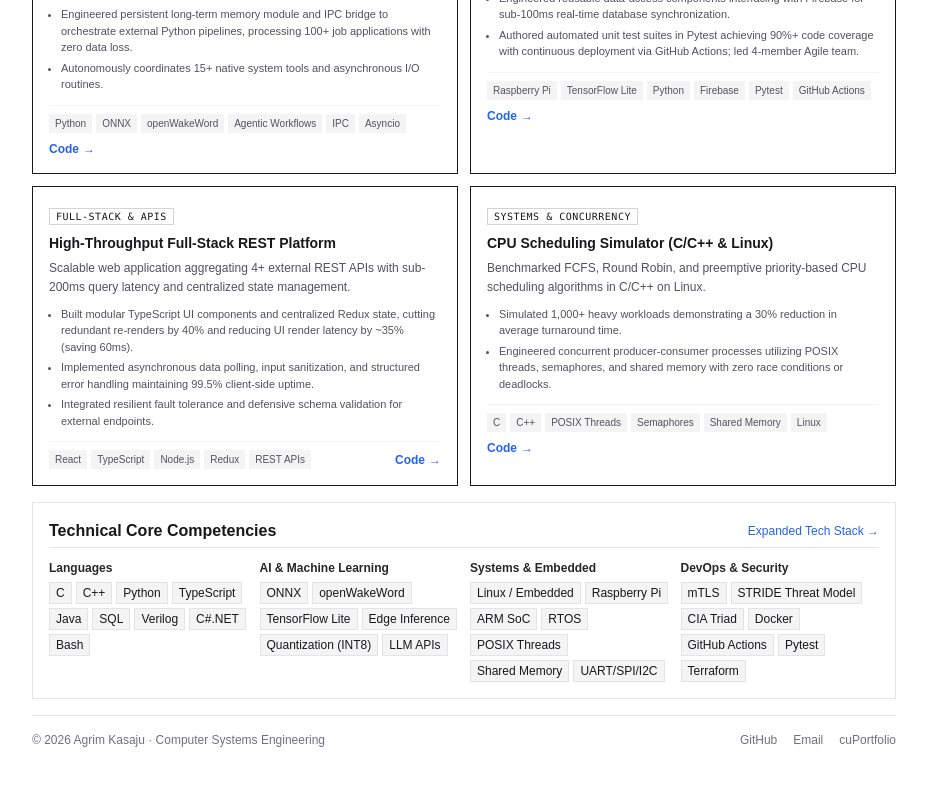
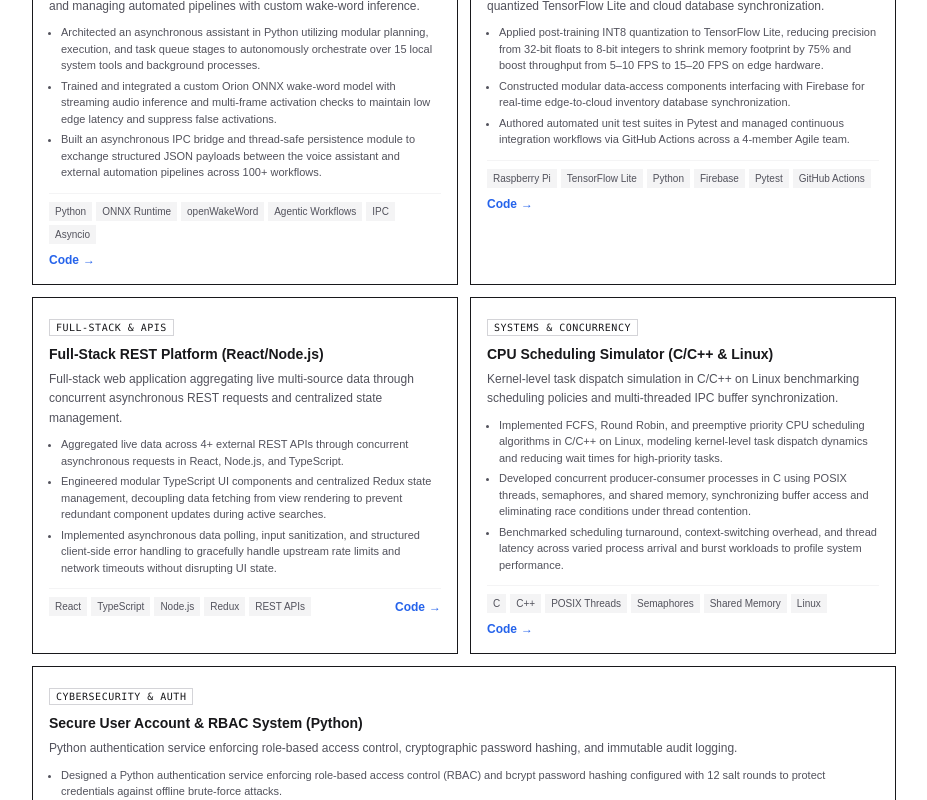
Before and after one commit to agrimkasaju/portfolio, a React (Vite) app: page / in a window 1280 px wide. Shown: the part 1060-1860 px from the top of the page, without its empty margins (169-1096 px from the left). Built offline with nearby package versions, Linux system fonts and the light colour scheme; a web font is replaced by a local one.

Commit message:
Align portfolio storytelling, metrics, and skills with Master Profile

```diff
--- a/src/Markup.jsx
+++ b/src/Markup.jsx
@@ -8,13 +8,13 @@ const projectsData = [
     tag: 'AI & Agentic Systems',
     time: 'Jun 2026 – Present',
     github: 'https://github.com/agrimkasaju/Anubis',
-    description: 'Voice-activated autonomous AI assistant built in Python utilizing agentic workflows (Planner, Executor, Task Queue) with sub-800ms tool execution.',
+    description: 'Asynchronous voice-activated assistant orchestrating native system tools and managing automated pipelines with custom wake-word inference.',
     metrics: [
-      'Trained and integrated custom Orion ONNX wake-word model with real-time audio inference (<150ms latency) and multi-frame checks, reaching 98%+ accuracy and cutting false triggers by 85%.',
-      'Engineered persistent long-term memory module and IPC bridge to orchestrate external Python pipelines, processing 100+ job applications with zero data loss.',
-      'Autonomously coordinates 15+ native system tools and asynchronous I/O routines.'
+      'Architected an asynchronous assistant in Python utilizing modular planning, execution, and task queue stages to autonomously orchestrate over 15 local system tools and background processes.',
+      'Trained and integrated a custom Orion ONNX wake-word model with streaming audio inference and multi-frame activation checks to maintain low edge latency and suppress false activations.',
+      'Built an asynchronous IPC bridge and thread-safe persistence module to exchange structured JSON payloads between the voice assistant and external automation pipelines across 100+ workflows.'
     ],
-    tech: ['Python', 'ONNX', 'openWakeWord', 'Agentic Workflows', 'IPC', 'Asyncio']
+    tech: ['Python', 'ONNX Runtime', 'openWakeWord', 'Agentic Workflows', 'IPC', 'Asyncio']
   },
   {
     id: 'smartInventory',
@@ -23,26 +23,26 @@ const projectsData = [
     tag: 'Embedded & Edge AI',
     time: 'Jan 2025 – Apr 2025',
     github: 'https://github.com/agrimkasaju/Smart-Inventory-System',
-    description: 'Real-time object-detection inference pipeline on Raspberry Pi hardware using INT8 quantized TensorFlow Lite and low-latency cloud synchronization.',
+    description: 'Edge object-detection pipeline on Raspberry Pi hardware using INT8 quantized TensorFlow Lite and cloud database synchronization.',
     metrics: [
-      'Applied INT8 quantization cutting model size by 75% (16MB to 4MB) and quadrupling inference speed from 3 FPS to 12+ FPS on ARM SoC.',
-      'Engineered reusable data-access components interfacing with Firebase for sub-100ms real-time database synchronization.',
-      'Authored automated unit test suites in Pytest achieving 90%+ code coverage with continuous deployment via GitHub Actions; led 4-member Agile team.'
+      'Applied post-training INT8 quantization to TensorFlow Lite, reducing precision from 32-bit floats to 8-bit integers to shrink memory footprint by 75% and boost throughput from 5–10 FPS to 15–20 FPS on edge hardware.',
+      'Constructed modular data-access components interfacing with Firebase for real-time edge-to-cloud inventory database synchronization.',
+      'Authored automated unit test suites in Pytest and managed continuous integration workflows via GitHub Actions across a 4-member Agile team.'
     ],
     tech: ['Raspberry Pi', 'TensorFlow Lite', 'Python', 'Firebase', 'Pytest', 'GitHub Actions']
   },
   {
     id: 'apiSearch',
-    title: 'High-Throughput Full-Stack REST Platform',
+    title: 'Full-Stack REST Platform (React/Node.js)',
     shortTitle: 'API Search Platform',
     tag: 'Full-Stack & APIs',
     time: 'Sept 2025 – Dec 2025',
     github: 'https://github.com/agrimkasaju/API_search',
-    description: 'Scalable web application aggregating 4+ external REST APIs with sub-200ms query latency and centralized state management.',
+    description: 'Full-stack web application aggregating live multi-source data through concurrent asynchronous REST requests and centralized state management.',
     metrics: [
-      'Built modular TypeScript UI components and centralized Redux state, cutting redundant re-renders by 40% and reducing UI render latency by ~35% (saving 60ms).',
-      'Implemented asynchronous data polling, input sanitization, and structured error handling maintaining 99.5% client-side uptime.',
-      'Integrated resilient fault tolerance and defensive schema validation for external endpoints.'
+      'Aggregated live data across 4+ external REST APIs through concurrent asynchronous requests in React, Node.js, and TypeScript.',
+      'Engineered modular TypeScript UI components and centralized Redux state management, decoupling data fetching from view rendering to prevent redundant component updates during active searches.',
+      'Implemented asynchronous data polling, input sanitization, and structured client-side error handling to gracefully handle upstream rate limits and network timeouts without disrupting UI state.'
     ],
     tech: ['React', 'TypeScript', 'Node.js', 'Redux', 'REST APIs']
   },
@@ -53,12 +53,28 @@ const projectsData = [
     tag: 'Systems & Concurrency',
     time: 'Sep 2024 – Dec 2024',
     github: 'https://github.com/agrimkasaju/Scheduler-Algorithm',
-    description: 'Benchmarked FCFS, Round Robin, and preemptive priority-based CPU scheduling algorithms in C/C++ on Linux.',
+    description: 'Kernel-level task dispatch simulation in C/C++ on Linux benchmarking scheduling policies and multi-threaded IPC buffer synchronization.',
     metrics: [
-      'Simulated 1,000+ heavy workloads demonstrating a 30% reduction in average turnaround time.',
-      'Engineered concurrent producer-consumer processes utilizing POSIX threads, semaphores, and shared memory with zero race conditions or deadlocks.'
+      'Implemented FCFS, Round Robin, and preemptive priority CPU scheduling algorithms in C/C++ on Linux, modeling kernel-level task dispatch dynamics and reducing wait times for high-priority tasks.',
+      'Developed concurrent producer-consumer processes in C using POSIX threads, semaphores, and shared memory, synchronizing buffer access and eliminating race conditions under thread contention.',
+      'Benchmarked scheduling turnaround, context-switching overhead, and thread latency across varied process arrival and burst workloads to profile system performance.'
     ],
     tech: ['C', 'C++', 'POSIX Threads', 'Semaphores', 'Shared Memory', 'Linux']
+  },
+  {
+    id: 'authSecurity',
+    title: 'Secure User Account & RBAC System (Python)',
+    shortTitle: 'RBAC Auth & Audit System',
+    tag: 'Cybersecurity & Auth',
+    time: 'Jan 2025 – Apr 2025',
+    github: 'https://github.com/agrimkasaju/bcrypt_password_hashing',
+    description: 'Python authentication service enforcing role-based access control, cryptographic password hashing, and immutable audit logging.',
+    metrics: [
+      'Designed a Python authentication service enforcing role-based access control (RBAC) and bcrypt password hashing configured with 12 salt rounds to protect credentials against offline brute-force attacks.',
+      'Implemented append-only JSON Lines audit logging to record timestamps, user identities, and authorization decisions, maintaining an immutable history of authentication events.',
+      'Performed STRIDE threat modeling and enforced defense-in-depth controls including least privilege policies and session expiration limits, validating mitigations with automated Pytest suites.'
+    ],
+    tech: ['Python', 'Bcrypt', 'RBAC', 'JSON Lines', 'STRIDE Threat Modeling', 'Pytest']
   }
 ]
 
@@ -190,13 +206,13 @@ const Markup = ({
               I am a fourth-year <strong>Computer Systems Engineering</strong> student at Carleton University (Dean's Honour List, GPA 3.33/4.0) with hands-on production experience in Linux systems software, automated CI verification pipelines, and edge AI deployment.
             </p>
             <p className="text-xs sm:text-sm leading-relaxed mb-3 text-zinc-700 dark:text-zinc-300">
-              Currently working as a <strong>Software Developer (Co-op) at Lumentum</strong>, I validate Linux-based system software via automated regression suites (reducing manual test cycle duration by 35%), build automated Python and CI pipelines across 10+ target configurations, troubleshoot mTLS/network security across distributed endpoints, and develop C# prototype inventory synchronization tooling.
+              Currently working as a <strong>Software Developer (Co-op) at Lumentum</strong>, I validate Linux system software by automating test harness execution and diagnostic log parsing (reducing manual regression duration by 35%), construct automated verification pipelines in Python and Bash across 10+ target Linux configurations, implement bidirectional X.509 certificate validation and mTLS handshakes between daemons and client endpoints, and develop C# filesystem event-monitoring services coordinating with Go backend pipelines to isolate snapshot state and reduce storage overhead by 88%.
             </p>
             <p className="text-xs sm:text-sm leading-relaxed mb-3 text-zinc-700 dark:text-zinc-300">
-              On the engineering front, I specialize in building high-throughput and low-latency systems. My applied work spans autonomous agentic orchestration (<a href="https://github.com/agrimkasaju/Anubis" className="font-semibold underline" style={{ color: 'var(--accent-color)' }}>Anubis</a> with custom Orion ONNX wake-word detection under 150ms), embedded INT8 quantized TensorFlow Lite inference on Raspberry Pi (<a href="https://github.com/agrimkasaju/Smart-Inventory-System" className="font-semibold underline" style={{ color: 'var(--accent-color)' }}>Smart Inventory</a>, 4x FPS speedup), and POSIX concurrent CPU scheduling in C/C++.
+              On the engineering front, I specialize in building high-throughput and low-latency systems. My applied work spans autonomous agentic orchestration (<a href="https://github.com/agrimkasaju/Anubis" className="font-semibold underline" style={{ color: 'var(--accent-color)' }}>Anubis</a> with streaming Orion ONNX wake-word detection), embedded INT8 quantized TensorFlow Lite inference on Raspberry Pi (<a href="https://github.com/agrimkasaju/Smart-Inventory-System" className="font-semibold underline" style={{ color: 'var(--accent-color)' }}>Smart Inventory</a>, reducing precision from 32-bit floats to 8-bit integers to shrink memory by 75% and boost throughput to 15–20 FPS), role-based cryptographic authentication (<a href="https://github.com/agrimkasaju/bcrypt_password_hashing" className="font-semibold underline" style={{ color: 'var(--accent-color)' }}>RBAC Auth</a> with bcrypt 12 salt rounds and immutable JSON Lines audit logs), and POSIX concurrent CPU scheduling in C/C++.
             </p>
             <p className="text-xs sm:text-sm leading-relaxed text-zinc-700 dark:text-zinc-300">
-              I prioritize clean architectures, rigorous automated test suites (Pytest 90%+ code coverage), and dependable low-level execution that survives hostile edge environments and high contention.
+              I prioritize clean architectures, deterministic hardware benchmarks, and dependable low-level execution that survives hostile edge environments and high thread contention.
             </p>
           </div>
         </article>
@@ -212,7 +228,7 @@ const Markup = ({
                 <p className="text-xs font-bold text-zinc-900 dark:text-zinc-100">Software Developer (Co-op)</p>
                 <p className="text-[11px] text-zinc-500">Lumentum · Ottawa, ON <span className="float-right font-mono">May 2026 – Present</span></p>
                 <p className="text-[11px] text-zinc-600 dark:text-zinc-400 mt-1 leading-normal">
-                  Linux system software validation, automated CI pipelines across 10+ configurations, mTLS security troubleshooting, C# prototype sync tools.
+                  Automated Linux validation across 10+ configurations (-35% test duration), bidirectional X.509 mTLS daemon authentication, and C#/Go event services cutting snapshot storage overhead by 88%.
                 </p>
               </div>
               <div className="border-l-2 border-zinc-300 dark:border-zinc-700 pl-3">
@@ -255,13 +271,13 @@ const Markup = ({
         </div>
 
         <div className="grid grid-cols-1 md:grid-cols-2 gap-3">
-          {projectsData.map((proj) => {
+          {projectsData.map((proj, idx) => {
               const isSelected = activeThemeId === proj.id
               return (
                 <article
                   key={proj.id}
                   onClick={() => selectProjectTheme(proj.id)}
-                  className="p-4 bg-white dark:bg-zinc-900 border transition-all duration-300 cursor-pointer relative group hover:-translate-y-0.5"
+                  className={`p-4 bg-white dark:bg-zinc-900 border transition-all duration-300 cursor-pointer relative group hover:-translate-y-0.5 ${idx === 4 ? 'md:col-span-2' : ''}`}
                   style={{
                     borderColor: isSelected ? 'var(--accent-color)' : undefined,
                     boxShadow: isSelected ? '0 0 16px var(--accent-glow)' : undefined
@@ -336,7 +352,7 @@ const Markup = ({
           <div>
             <h3 className="font-bold text-zinc-800 dark:text-zinc-200 mb-1.5">Languages</h3>
             <div className="flex flex-wrap gap-1">
-              {['C', 'C++', 'Python', 'TypeScript', 'Java', 'SQL', 'Verilog', 'C#.NET', 'Bash'].map(s => (
+              {['C', 'C++', 'Go', 'Python', 'Bash', 'C#', 'TypeScript', 'JavaScript', 'Java', 'SQL', 'Verilog'].map(s => (
                 <span key={s} className="px-1.5 py-0.5 bg-zinc-100 dark:bg-zinc-800 border border-zinc-200 dark:border-zinc-700">{s}</span>
               ))}
             </div>
@@ -344,7 +360,7 @@ const Markup = ({
           <div>
             <h3 className="font-bold text-zinc-800 dark:text-zinc-200 mb-1.5">AI & Machine Learning</h3>
             <div className="flex flex-wrap gap-1">
-              {['ONNX', 'openWakeWord', 'TensorFlow Lite', 'Edge Inference', 'Quantization (INT8)', 'LLM APIs'].map(s => (
+              {['ONNX Runtime', 'TensorFlow Lite', 'INT8 Quantization', 'openWakeWord', 'Edge Inference', 'LLM APIs (Gemini, Groq)'].map(s => (
                 <span key={s} className="px-1.5 py-0.5 bg-zinc-100 dark:bg-zinc-800 border border-zinc-200 dark:border-zinc-700">{s}</span>
               ))}
             </div>
@@ -352,15 +368,15 @@ const Markup = ({
           <div>
             <h3 className="font-bold text-zinc-800 dark:text-zinc-200 mb-1.5">Systems & Embedded</h3>
             <div className="flex flex-wrap gap-1">
-              {['Linux / Embedded', 'Raspberry Pi', 'ARM SoC', 'RTOS', 'POSIX Threads', 'Shared Memory', 'UART/SPI/I2C'].map(s => (
+              {['Linux (POSIX APIs)', 'POSIX Threads', 'Semaphores', 'Shared Memory', 'IPC', 'ARM SoC', 'Raspberry Pi', 'RTOS', 'UART / SPI / I2C'].map(s => (
                 <span key={s} className="px-1.5 py-0.5 bg-zinc-100 dark:bg-zinc-800 border border-zinc-200 dark:border-zinc-700">{s}</span>
               ))}
             </div>
           </div>
           <div>
-            <h3 className="font-bold text-zinc-800 dark:text-zinc-200 mb-1.5">DevOps & Security</h3>
+            <h3 className="font-bold text-zinc-800 dark:text-zinc-200 mb-1.5">Security & DevOps</h3>
             <div className="flex flex-wrap gap-1">
-              {['mTLS', 'STRIDE Threat Model', 'CIA Triad', 'Docker', 'GitHub Actions', 'Pytest', 'Terraform'].map(s => (
+              {['Mutual TLS (mTLS)', 'X.509 Certificates', 'RBAC', 'Bcrypt', 'STRIDE Threat Modeling', 'TCP/IP', 'Docker', 'GitHub Actions CI/CD', 'Pytest'].map(s => (
                 <span key={s} className="px-1.5 py-0.5 bg-zinc-100 dark:bg-zinc-800 border border-zinc-200 dark:border-zinc-700">{s}</span>
               ))}
             </div>
--- a/src/recent-proj.jsx
+++ b/src/recent-proj.jsx
@@ -7,41 +7,41 @@ const projects = [
     themeId: 'anubis',
     title: 'Voice-Activated AI Assistant (Anubis)',
     tag: 'AI & Agentic Systems',
-    description: 'Autonomous voice-controlled assistant with sub-800ms tool execution and custom Orion ONNX wake-word model with real-time audio inference (<150ms latency, 98%+ accuracy).',
+    description: 'Asynchronous Python assistant orchestrating 15+ local system tools via agentic stages (Planner, Executor, Task Queue), streaming Orion ONNX wake-word detection, and thread-safe IPC payload exchange across 100+ pipelines.',
     github: 'https://github.com/agrimkasaju/Anubis',
-    tech: ['Python', 'ONNX', 'openWakeWord', 'Agentic Workflow', 'IPC Bridge', 'Asyncio']
+    tech: ['Python', 'ONNX Runtime', 'openWakeWord', 'Agentic Workflows', 'IPC Bridge', 'Asyncio']
   },
   {
     themeId: 'smartInventory',
     title: 'Smart Inventory System (Embedded Edge ML)',
     tag: 'Embedded & Edge AI',
-    description: 'Real-time object-detection inference on Raspberry Pi hardware. Applied INT8 quantization to compress model size by 75% and boost inference from 3 to 12+ FPS.',
+    description: 'Real-time object-detection on Raspberry Pi. Applied INT8 quantization reducing float32 to int8 to shrink memory footprint by 75% and increase inference throughput from 5–10 FPS to 15–20 FPS with real-time Firebase edge-to-cloud sync.',
     github: 'https://github.com/agrimkasaju/Smart-Inventory-System',
     tech: ['Raspberry Pi', 'TensorFlow Lite', 'Python', 'Firebase', 'Pytest', 'GitHub Actions']
   },
   {
     themeId: 'apiSearch',
-    title: 'High-Throughput Full-Stack REST Platform',
+    title: 'Full-Stack REST Platform (React/Node.js)',
     tag: 'Full-Stack & APIs',
-    description: 'Scalable web application aggregating 4+ external REST APIs with sub-200ms query latency; optimized Redux state and modular TS components cutting re-renders by 40%.',
+    description: 'Web application aggregating live data across 4+ external REST APIs via concurrent asynchronous requests. Decoupled data fetching from view rendering using centralized Redux state to prevent redundant component re-renders.',
     github: 'https://github.com/agrimkasaju/API_search',
     tech: ['React', 'TypeScript', 'Node.js', 'Redux', 'REST APIs']
   },
   {
     themeId: 'cpuScheduler',
-    title: 'CPU Scheduling Simulator',
+    title: 'CPU Scheduling Simulator (C/C++ & Linux)',
     tag: 'Systems & Concurrency',
-    description: 'FCFS, Round Robin, and preemptive priority CPU scheduling algorithms in C/C++ on Linux, benchmarking 1,000+ workloads and cutting turnaround time by 30%.',
+    description: 'FCFS, Round Robin, and preemptive priority algorithms modeling kernel-level task dispatch dynamics in C/C++ on Linux. Synchronized multi-threaded buffer access using POSIX threads, semaphores, and shared memory without race conditions.',
     github: 'https://github.com/agrimkasaju/Scheduler-Algorithm',
     tech: ['C', 'C++', 'POSIX Threads', 'Semaphores', 'Shared Memory', 'Linux']
   },
   {
-    themeId: 'default',
-    title: 'Secure User Account & RBAC System',
+    themeId: 'authSecurity',
+    title: 'Secure User Account & RBAC System (Python)',
     tag: 'Cybersecurity & Auth',
-    description: 'Secure Python authentication system enforcing role-based permissions (RBAC), bcrypt hashing (12 salt rounds), and append-only JSONL audit logging at 1,000+ events/sec.',
+    description: 'Authentication service enforcing role-based access control (RBAC) and bcrypt password hashing configured with 12 salt rounds against offline attacks, append-only JSON Lines audit logging, and STRIDE threat mitigation validated via Pytest.',
     github: 'https://github.com/agrimkasaju/bcrypt_password_hashing',
-    tech: ['Python', 'bcrypt', 'RBAC', 'JSON Lines', 'STRIDE Threat Model']
+    tech: ['Python', 'Bcrypt', 'RBAC', 'JSON Lines', 'STRIDE Threat Modeling', 'Pytest']
   }
 ]
 
@@ -132,7 +132,7 @@ const RecentProj = () => {
             <article
               key={index}
               onClick={() => handleProjectClick(project.themeId)}
-              className="bg-white dark:bg-zinc-900 border border-zinc-200 dark:border-zinc-800 p-4 transition-all duration-200 hover:-translate-y-0.5 cursor-pointer"
+              className={`bg-white dark:bg-zinc-900 border border-zinc-200 dark:border-zinc-800 p-4 transition-all duration-200 hover:-translate-y-0.5 cursor-pointer ${index === 4 ? 'md:col-span-2' : ''}`}
             >
               <div className="flex items-start justify-between gap-2 mb-1.5">
                 <span className="text-[10px] font-mono uppercase tracking-wider px-1.5 py-0.5 border border-zinc-300 dark:border-zinc-700">
--- a/src/techstack.jsx
+++ b/src/techstack.jsx
@@ -28,53 +28,72 @@ const TechStack = () => {
   const skillGroups = [
     {
       title: 'Programming Languages',
-      skills: ['C', 'C++', 'Python', 'TypeScript', 'JavaScript', 'Java', 'SQL', 'Verilog', 'C#.NET', 'Bash']
-    },
-    {
-      title: 'AI & Machine Learning',
-      skills: [
-        'ONNX Runtime',
-        'openWakeWord',
-        'Custom Wake-Word Training',
-        'TensorFlow Lite',
-        'Edge Inference',
-        'Model Quantization (INT8)',
-        'LLM API Integration (Gemini, Groq)',
-        'Prompt Engineering'
-      ]
+      skills: ['C', 'C++', 'Go', 'Python', 'Bash', 'C#', 'TypeScript', 'JavaScript', 'Java', 'SQL', 'Verilog']
     },
     {
       title: 'Systems, Embedded & Hardware',
       skills: [
-        'Linux / Embedded Linux',
+        'Linux (POSIX APIs)',
+        'POSIX Threads',
+        'Semaphores',
+        'Shared Memory',
+        'IPC',
+        'ARM SoC Architecture',
         'Raspberry Pi',
-        'ARM SoC Architecture',
         'Real-Time Operating Systems (RTOS)',
-        'POSIX Threads & Semaphores',
-        'Shared Memory & IPC',
-        'UART / SPI / I2C / GPIO',
+        'UART / I2C / SPI',
         'Vivado & Xilinx FPGA'
       ]
     },
     {
-      title: 'Cyber Security & Networking',
+      title: 'Edge AI & Machine Learning',
       skills: [
+        'ONNX Runtime',
+        'TensorFlow Lite',
+        'INT8 Model Quantization',
+        'openWakeWord',
+        'Custom Wake-Word Training',
+        'Edge Streaming Inference',
+        'LLM APIs (Gemini, Groq)'
+      ]
+    },
+    {
+      title: 'Cybersecurity & Network Protocols',
+      skills: [
+        'Mutual TLS (mTLS)',
+        'X.509 Certificates',
+        'Role-Based Access Control (RBAC)',
+        'Bcrypt Password Hashing (12 Rounds)',
         'STRIDE Threat Modeling',
-        'CIA Triad & Defense-in-Depth',
-        'Role-Based Access Control (RBAC)',
-        'bcrypt Password Hashing',
-        'Mutual TLS (mTLS) & Certificates',
-        'Firewall & Packet Filtering',
-        'Incident Log Diagnostics'
+        'TCP/IP',
+        'iptables Packet Filtering',
+        'Immutable Audit Logging'
+      ]
+    },
+    {
+      title: 'Data Serialization, Storage & Web',
+      skills: [
+        'Protocol Buffers',
+        'Declarative Prototext',
+        'JSON Lines (JSONL)',
+        'RESTful APIs',
+        'SQL',
+        'React',
+        'Node.js',
+        'Redux Centralized State',
+        'Firebase'
       ]
     },
     {
       title: 'DevOps, CI/CD & Testing',
-      skills: ['GitHub Actions', 'Pytest (90%+ Coverage)', 'Docker', 'Jenkins', 'Terraform', 'HCP Vault', 'Git']
-    },
-    {
-      title: 'Web, Data & Tools',
-      skills: ['React', 'Node.js', 'Redux', 'RESTful APIs', 'Firebase', 'Pandas', 'NumPy', 'Playwright', 'VS Code', 'Eclipse']
+      skills: [
+        'Git',
+        'GitHub Actions CI/CD',
+        'Pytest (Unit & Integration)',
+        'Docker',
+        'GDB',
+        'Playwright'
+      ]
     }
   ]
 
--- a/src/theme.js
+++ b/src/theme.js
@@ -92,6 +92,21 @@ export const PROJECT_THEMES = {
     borderLight: '#fde68a',
     statusGreen: '#f59e0b',
     tag: 'Terminal Amber'
+  },
+  authSecurity: {
+    id: 'authSecurity',
+    name: 'RBAC Auth & Audit — Security',
+    accent: '#e11d48',
+    accentDark: '#f43f5e',
+    glow: 'rgba(244, 63, 94, 0.25)',
+    bgDark: '#140508',
+    bgLight: '#fff1f2',
+    panelDark: '#1c080c',
+    panelLight: '#ffffff',
+    borderDark: '#45101a',
+    borderLight: '#fecdd3',
+    statusGreen: '#fb7185',
+    tag: 'Cyber Crimson'
   }
 }
 
```
